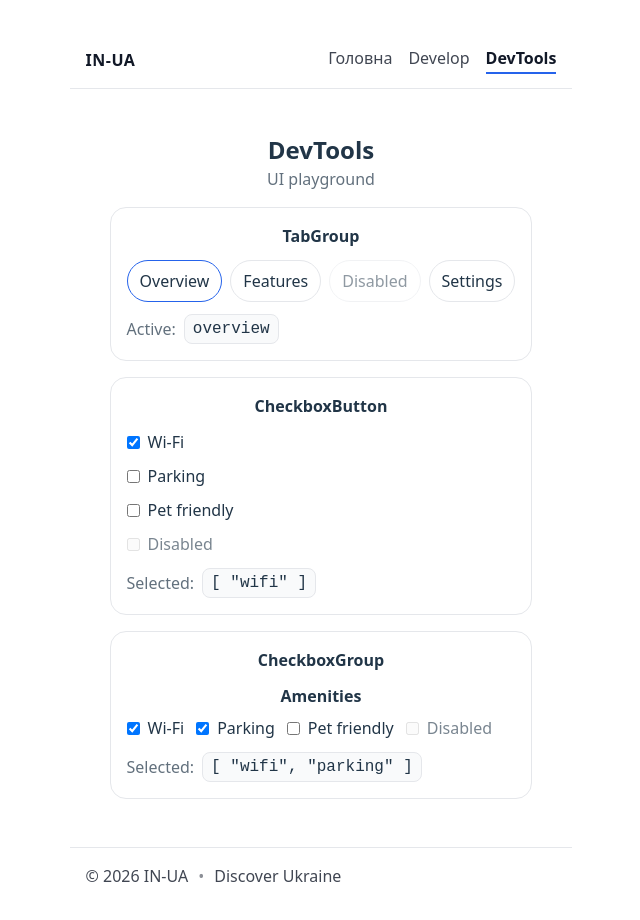
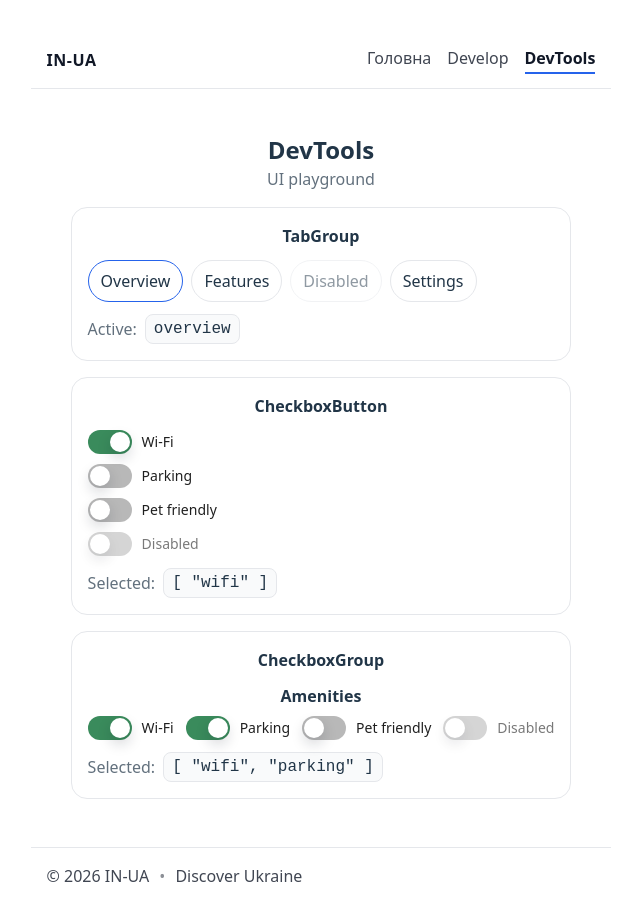
Before and after one commit to unbreakable-coders/travel-guide-in-ua, a Vue app: page /devtools in a window 1280 px wide. Shown: the top 920 px of the page, without its empty margins (319-959 px from the left). Built offline with nearby package versions, Linux system fonts and the light colour scheme.

Commit message:
UC-12: new checkbox switch style

```diff
--- a/src/shared/form/CheckboxButton/CheckboxButton.vue
+++ b/src/shared/form/CheckboxButton/CheckboxButton.vue
@@ -41,6 +41,8 @@
       @change="handleToggle"
     />
 
+    <span class="checkbox__ui" aria-hidden="true"></span>
+
     <span v-if="label" class="checkbox__label">{{ label }}</span>
   </label>
 </template>
@@ -49,9 +51,9 @@
   .checkbox {
     display: inline-flex;
     align-items: center;
-    gap: 8px;
     cursor: pointer;
     user-select: none;
+    gap: 10px;
   }
 
   .checkbox--disabled {
@@ -60,10 +62,60 @@
   }
 
   .checkbox__input {
-    cursor: inherit;
+    position: absolute;
+    opacity: 0;
+    width: 1px;
+    height: 1px;
+    pointer-events: none;
+  }
+
+  .checkbox__ui {
+    position: relative;
+    width: 44px;
+    height: 24px;
+    border-radius: 999px;
+    background: rgba(var(--v-theme-on-surface), 0.28);
+    transition:
+      background 0.2s ease,
+      box-shadow 0.2s ease,
+      filter 0.2s ease;
+    flex: 0 0 auto;
+  }
+
+  .checkbox__ui::after {
+    content: "";
+    position: absolute;
+    top: 2px;
+    left: 2px;
+    width: 20px;
+    height: 20px;
+    border-radius: 999px;
+    background: rgb(var(--v-theme-surface));
+    box-shadow: 0 6px 14px rgba(17, 24, 39, 0.18);
+    transition: transform 0.2s ease;
+  }
+
+  .checkbox__input:checked + .checkbox__ui {
+    background: rgb(var(--v-theme-secondary));
+  }
+
+  .checkbox__input:checked + .checkbox__ui::after {
+    transform: translateX(20px);
+  }
+
+  .checkbox:not(.checkbox--disabled):hover .checkbox__ui {
+    filter: brightness(0.98);
+  }
+
+  .checkbox__input:focus-visible + .checkbox__ui {
+    box-shadow: 0 0 0 3px rgba(var(--v-theme-primary), 0.25);
   }
 
   .checkbox__label {
     cursor: inherit;
+    font-weight: 500;
+    font-size: 14px;
+    line-height: 1.2;
+    color: rgba(var(--v-theme-on-surface), 0.88);
   }
 </style>
```
